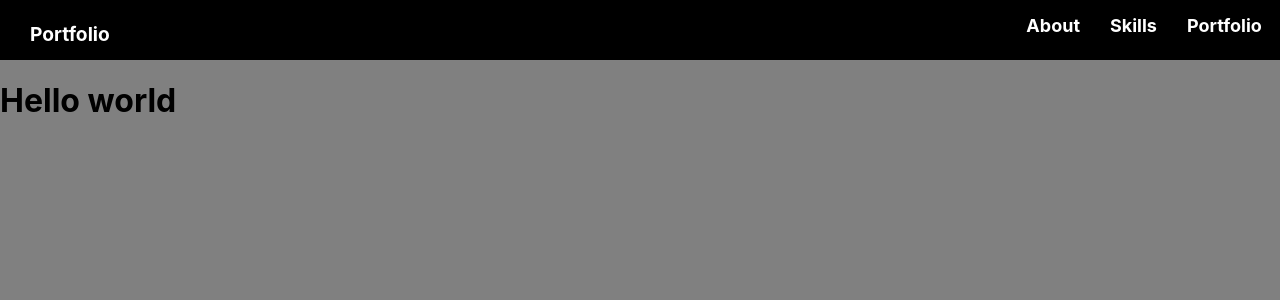
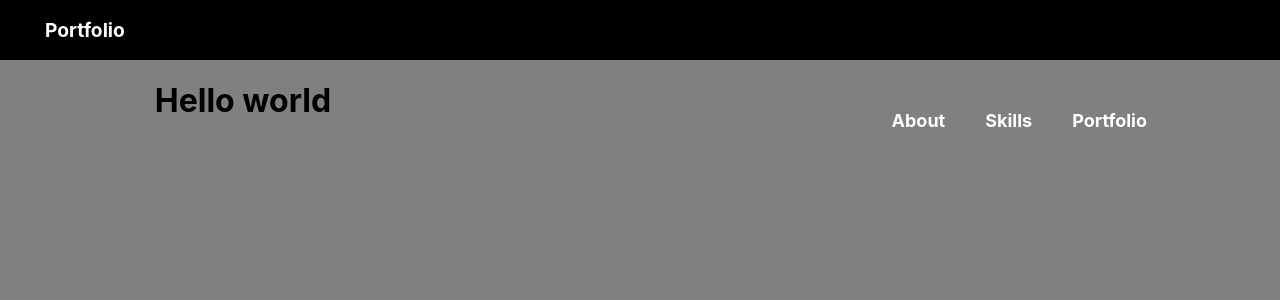
Before and after one commit to Danhayes3008/react-portfolio, a React (Create React App) app: page / in a window 1280 px wide. Shown: the top 300 px of the page. Built offline with nearby package versions, Linux system fonts and the light colour scheme.

Commit message:
changed the hover color and attempting to line up everything

```diff
--- a/src/styles/App.css
+++ b/src/styles/App.css
@@ -1,5 +1,5 @@
 .title {
-  height: 40px;
+  height: 60px;
   padding: 15px;
   display: inline-block;
   float: left;
@@ -7,6 +7,11 @@
   color: white;
   font-weight: bold;
   font-size: larger;
+}
+
+.title p {
+  margin: 0px;
+  padding: 15px;
 }
 
 .navbar {
@@ -29,7 +34,7 @@ nav a {
 }
 
 nav li a:hover {
-  color: black;
+  color: #ff531a;
 }
 
 nav ul {
@@ -39,8 +44,7 @@ nav ul {
 }
 
 nav ul li {
-  height: 40px;
-  padding: 15px;
+  padding: 20px;
   list-style: none;
   display: inline-block;
 }
--- a/src/styles/navbar.css
+++ b/src/styles/navbar.css
@@ -1,5 +1,5 @@
 .title {
-  height: 40px;
+  height: 60px;
   padding: 15px;
   display: inline-block;
   float: left;
@@ -7,6 +7,11 @@
   color: white;
   font-weight: bold;
   font-size: larger;
+}
+
+.title p {
+  margin: 0px;
+  padding: 15px;
 }
 
 .navbar {
@@ -29,7 +34,7 @@ nav a {
 }
 
 nav li a:hover {
-  color: black;
+  color: #ff531a;
 }
 
 nav ul {
@@ -39,8 +44,7 @@ nav ul {
 }
 
 nav ul li {
-  height: 40px;
-  padding: 15px;
+  padding: 20px;
   list-style: none;
   display: inline-block;
 }
--- a/src/styles/navbar.scss
+++ b/src/styles/navbar.scss
@@ -1,5 +1,5 @@
 .title {
-  height: 40px;
+  height: 60px;
   padding: 15px;
   display: inline-block;
   float: left;
@@ -9,8 +9,9 @@
   font-size: larger;
 }
 
-.title p{
-
+.title p {
+  margin: 0px;
+  padding: 15px;
 }
 
 .navbar {
@@ -33,7 +34,7 @@ nav a {
 }
 
 nav li a:hover {
-  color: black;
+  color: #ff531a;
 }
 
 nav ul {
@@ -43,8 +44,7 @@ nav ul {
 }
 
 nav ul li {
-  height: 40px;
-  padding: 15px;
+  padding: 20px;
   list-style: none;
   display: inline-block;
 }
```
Also changed, not shown: 2 other files (tests, documents, lock files or other folders).
